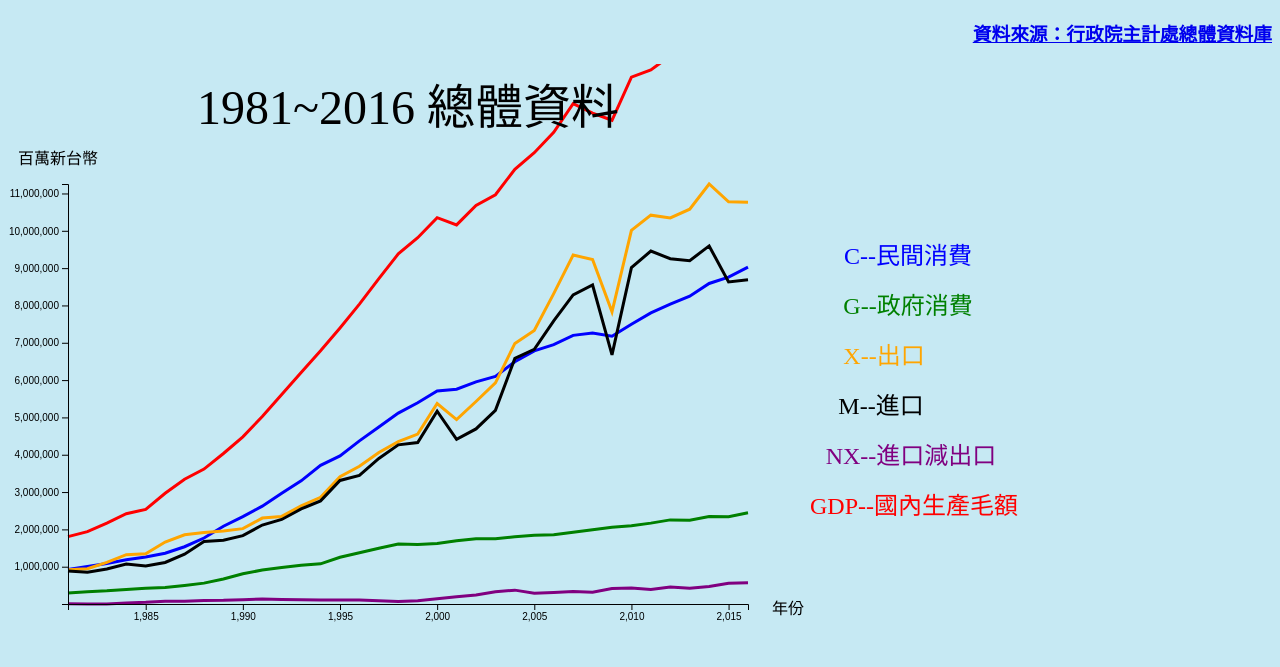
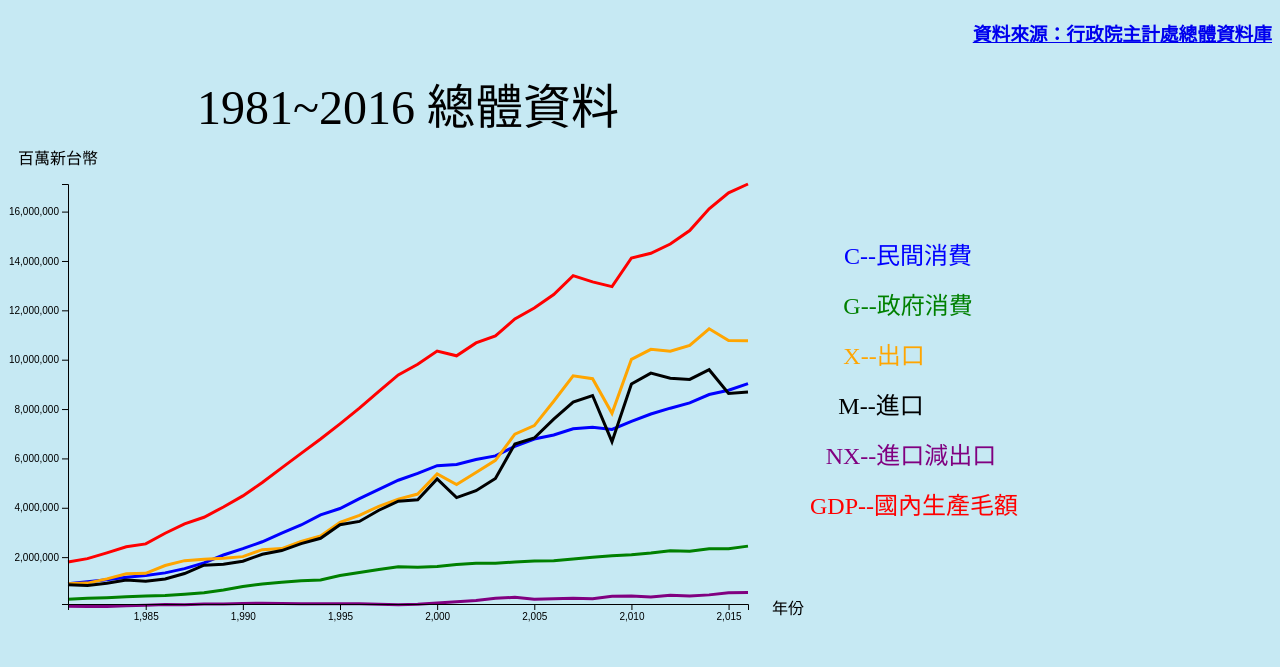
Before and after one commit to NTU-CSX-D3JS/b05902108, a plain HTML site: page HW1.html in a window 1280 px wide. Drawn offline with nearby package versions, Linux system fonts and the light colour scheme.

Commit message:
Update HW1.html

```diff
--- a/HW1.html
+++ b/HW1.html
@@ -20,10 +20,10 @@
 			var xr = 800;
 			var n = 60;
 
-			var Ymax = d3.max(data, function(d){return parseInt(d.X);});
-			var Ymin = d3.min(data, function(d){return parseInt(d.NX);});
-			var Xmax = d3.max(data, function(d){return parseInt(d.Year);});
-			var Xmin = d3.min(data, function(d){return parseInt(d.Year);});
+			var Ymax = 17118694;//d3.max(data, function(d){return d.X;});
+			var Ymin = d3.min(data, function(d){return d.NX;});
+			var Xmax = d3.max(data, function(d){return d.Year;});
+			var Xmin = d3.min(data, function(d){return d.Year;});
 			var xScale = d3.scaleLinear().domain([Xmin , Xmax]).range([n, xr-n]);
 			var yScale = d3.scaleLinear().domain([Ymin , Ymax]).range([h-n, 2*n]);
 
```
